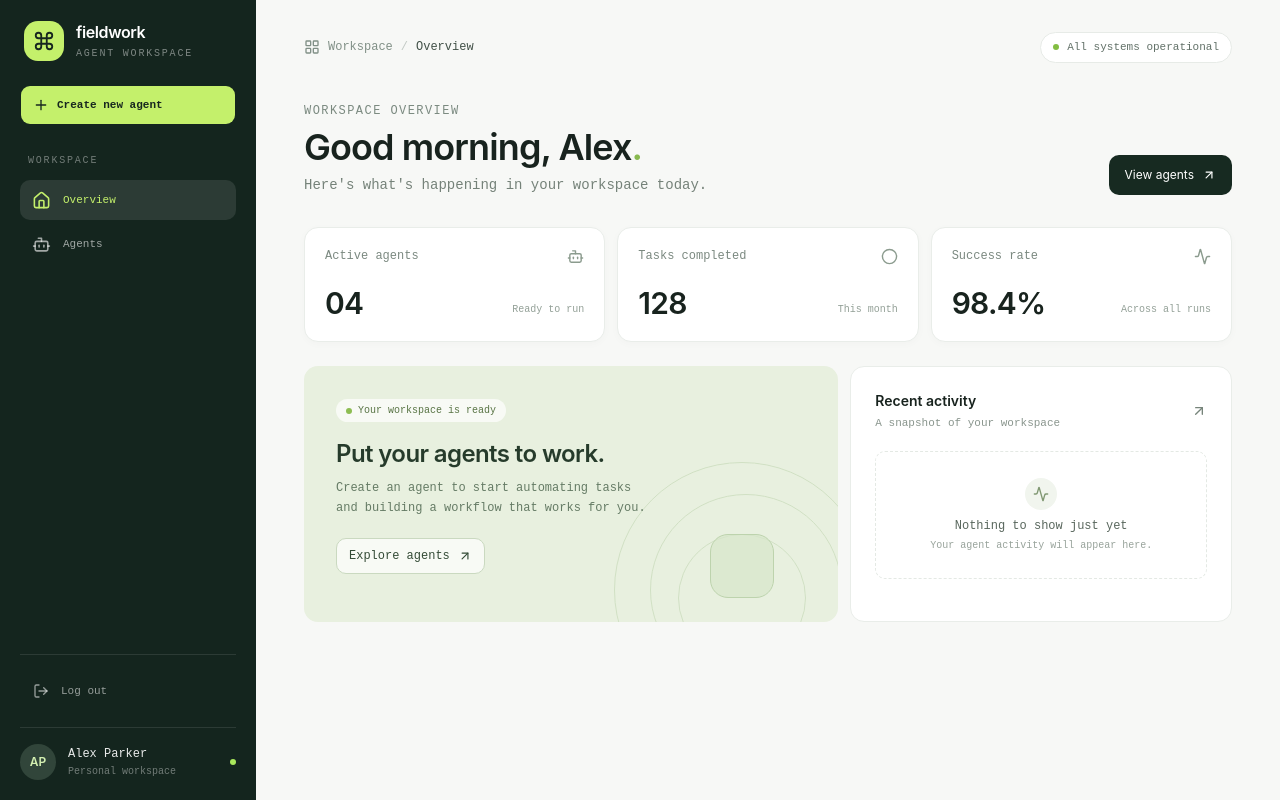
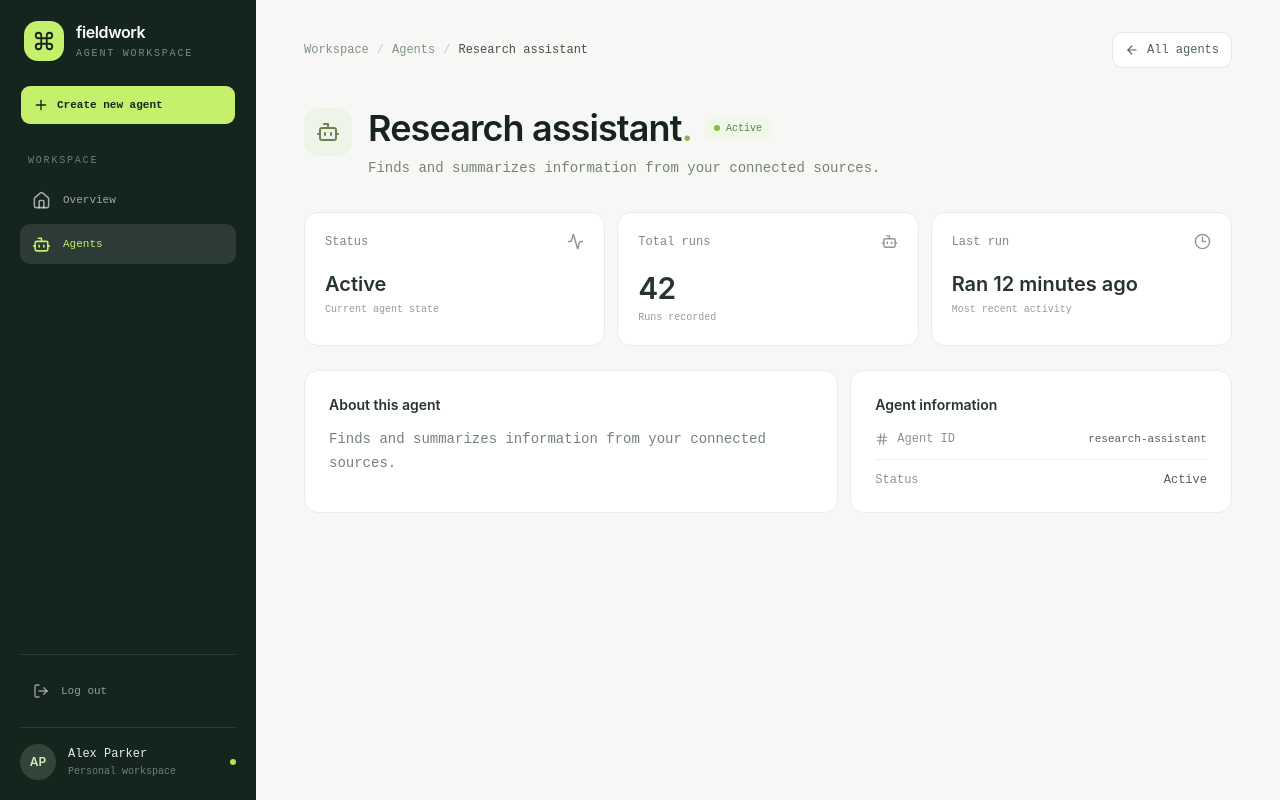
Before and after one commit to AlejandroPanos/agents, a React (Vite) app in the folder frontend/: page /agents/research-assistant in a window 1280 px wide. Before the commit this address led to /. Built offline with nearby package versions, Linux system fonts and the light colour scheme.

Commit message:
feat: agent detail page

```diff
--- a/frontend/src/App.tsx
+++ b/frontend/src/App.tsx
@@ -1,5 +1,6 @@
 import { BrowserRouter, Navigate, Route, Routes } from "react-router";
 import AgentsPage from "./pages/agents";
+import AgentDetailPage from "./pages/agent-detail";
 import OverviewPage from "./pages/overview";
 import { Sidebar } from "./components/navigation/sidebar";
 
@@ -12,6 +13,7 @@ function App() {
           <Routes>
             <Route path="/" element={<OverviewPage />} />
             <Route path="/agents" element={<AgentsPage />} />
+            <Route path="/agents/:agentId" element={<AgentDetailPage />} />
             <Route path="*" element={<Navigate to="/" replace />} />
           </Routes>
         </main>
--- a/frontend/src/components/navigation/sidebar.tsx
+++ b/frontend/src/components/navigation/sidebar.tsx
@@ -9,7 +9,7 @@ const navigation = [
 
 export function Sidebar() {
   return (
-    <aside className="flex w-[76px] shrink-0 flex-col bg-[#14251e] px-3 py-5 text-white sm:w-64 sm:px-5">
+    <aside className="flex w-19 shrink-0 flex-col bg-[#14251e] px-3 py-5 text-white sm:w-64 sm:px-5">
       <Link to="/" className="mb-6 flex items-center gap-3 px-1" aria-label="Agents home">
         <span className="flex size-10 shrink-0 items-center justify-center rounded-xl bg-[#c4f06b] text-[#17271f]">
           <Command size={22} />
--- /dev/null
+++ b/frontend/src/data/agents.ts
@@ -0,0 +1,21 @@
+export type AgentStatus = "Active" | "Paused";
+
+export interface Agent {
+  id: string;
+  name: string;
+  description: string;
+  status: AgentStatus;
+  lastRun: string;
+  runs: number;
+}
+
+export const agents: Agent[] = [
+  {
+    id: "research-assistant",
+    name: "Research assistant",
+    description: "Finds and summarizes information from your connected sources.",
+    status: "Active",
+    lastRun: "Ran 12 minutes ago",
+    runs: 42,
+  },
+];
--- a/frontend/src/lib/utils.ts
+++ b/frontend/src/lib/utils.ts
@@ -1 +1 @@
-export { cn } from "cn"
+export { cn } from "cn";
--- /dev/null
+++ b/frontend/src/pages/agent-detail.tsx
@@ -0,0 +1,120 @@
+import { Activity, ArrowLeft, Bot, Clock3, Hash } from "lucide-react";
+import { Link, Navigate, useParams } from "react-router";
+import { agents } from "../data/agents";
+
+function AgentDetailPage() {
+  const { agentId } = useParams();
+  const agent = agents.find((item) => item.id === agentId);
+
+  if (!agent) {
+    return <Navigate to="/agents" replace />;
+  }
+
+  return (
+    <div className="mx-auto max-w-6xl">
+      <header className="mb-10 flex items-center justify-between gap-4">
+        <div className="flex items-center gap-2 text-xs text-[#819087]">
+          <Link to="/" className="transition-colors hover:text-[#425148]">
+            Workspace
+          </Link>
+          <span className="text-[#c2c9c4]">/</span>
+          <Link to="/agents" className="transition-colors hover:text-[#425148]">
+            Agents
+          </Link>
+          <span className="text-[#c2c9c4]">/</span>
+          <span className="truncate font-medium text-[#425148]">{agent.name}</span>
+        </div>
+        <Link
+          to="/agents"
+          className="inline-flex h-9 shrink-0 items-center gap-2 rounded-lg border border-[#e3e9e3] bg-white px-3 text-xs text-[#526157] transition-colors hover:bg-[#f5f7f4]"
+        >
+          <ArrowLeft size={14} />
+          <span className="hidden sm:inline">All agents</span>
+        </Link>
+      </header>
+
+      <section className="mb-8 flex flex-wrap items-start gap-4">
+        <span className="flex size-12 shrink-0 items-center justify-center rounded-xl bg-[#eff4e9] text-[#688452]">
+          <Bot size={24} />
+        </span>
+        <div className="min-w-0 flex-1">
+          <div className="flex flex-wrap items-center gap-3">
+            <h1 className="font-sans text-3xl font-semibold tracking-tight text-[#18231e] sm:text-4xl">
+              {agent.name}
+              <span className="text-[#88b94f]">.</span>
+            </h1>
+            <span
+              className={`inline-flex items-center gap-1.5 rounded-full px-2.5 py-1 text-[10px] ${
+                agent.status === "Active"
+                  ? "bg-[#eff7e8] text-[#5b7f43]"
+                  : "bg-[#f1f3f1] text-[#79847c]"
+              }`}
+            >
+              <span
+                className={`size-1.5 rounded-full ${
+                  agent.status === "Active" ? "bg-[#83bd42]" : "bg-[#aab2ac]"
+                }`}
+              />
+              {agent.status}
+            </span>
+          </div>
+          <p className="mt-2 max-w-2xl text-sm leading-6 text-[#758279]">{agent.description}</p>
+        </div>
+      </section>
+
+      <section className="mb-6 grid gap-3 sm:grid-cols-3" aria-label="Agent statistics">
+        <article className="rounded-xl border border-[#e9ede9] bg-white p-5">
+          <div className="flex items-center justify-between text-xs text-[#7b8980]">
+            Status
+            <Activity size={17} className="text-[#8b9b8e]" />
+          </div>
+          <p className="mt-5 font-sans text-xl font-semibold text-[#28352d]">{agent.status}</p>
+          <p className="mt-1 text-[10px] text-[#93a097]">Current agent state</p>
+        </article>
+        <article className="rounded-xl border border-[#e9ede9] bg-white p-5">
+          <div className="flex items-center justify-between text-xs text-[#7b8980]">
+            Total runs
+            <Bot size={17} className="text-[#8b9b8e]" />
+          </div>
+          <p className="mt-5 font-sans text-3xl font-semibold tracking-tight text-[#28352d]">
+            {agent.runs}
+          </p>
+          <p className="mt-1 text-[10px] text-[#93a097]">Runs recorded</p>
+        </article>
+        <article className="rounded-xl border border-[#e9ede9] bg-white p-5">
+          <div className="flex items-center justify-between text-xs text-[#7b8980]">
+            Last run
+            <Clock3 size={17} className="text-[#8b9b8e]" />
+          </div>
+          <p className="mt-5 font-sans text-xl font-semibold text-[#28352d]">{agent.lastRun}</p>
+          <p className="mt-1 text-[10px] text-[#93a097]">Most recent activity</p>
+        </article>
+      </section>
+
+      <section className="grid gap-3 lg:grid-cols-[1.4fr_1fr]">
+        <article className="rounded-xl border border-[#e9ede9] bg-white p-5 sm:p-6">
+          <h2 className="font-sans text-sm font-semibold text-[#28352d]">About this agent</h2>
+          <p className="mt-3 text-sm leading-6 text-[#758279]">{agent.description}</p>
+        </article>
+        <article className="rounded-xl border border-[#e9ede9] bg-white p-5 sm:p-6">
+          <h2 className="font-sans text-sm font-semibold text-[#28352d]">Agent information</h2>
+          <dl className="mt-4 space-y-3">
+            <div className="flex items-center justify-between gap-3 text-xs">
+              <dt className="flex items-center gap-2 text-[#89958d]">
+                <Hash size={14} />
+                Agent ID
+              </dt>
+              <dd className="truncate font-mono text-[11px] text-[#526157]">{agent.id}</dd>
+            </div>
+            <div className="flex items-center justify-between gap-3 border-t border-[#edf0ed] pt-3 text-xs">
+              <dt className="text-[#89958d]">Status</dt>
+              <dd className="font-medium text-[#526157]">{agent.status}</dd>
+            </div>
+          </dl>
+        </article>
+      </section>
+    </div>
+  );
+}
+
+export default AgentDetailPage;
--- a/frontend/src/pages/agents.tsx
+++ b/frontend/src/pages/agents.tsx
@@ -1,29 +1,6 @@
 import { ArrowUpRight, Bot, Clock3 } from "lucide-react";
 import { Link } from "react-router";
-
-const agents = [
-  {
-    name: "Research assistant",
-    description: "Finds and summarizes information from your connected sources.",
-    status: "Active",
-    lastRun: "Ran 12 minutes ago",
-    runs: "42 runs",
-  },
-  {
-    name: "Inbox triage",
-    description: "Organizes incoming requests and drafts suggested responses.",
-    status: "Active",
-    lastRun: "Ran 1 hour ago",
-    runs: "86 runs",
-  },
-  {
-    name: "Release notes",
-    description: "Turns recent changes into clear, reader-friendly release notes.",
-    status: "Paused",
-    lastRun: "Ran yesterday",
-    runs: "18 runs",
-  },
-];
+import { agents } from "../data/agents";
 
 function AgentsPage() {
   return (
@@ -38,7 +15,7 @@ function AgentsPage() {
         </div>
         <div className="flex items-center gap-2 rounded-full border border-[#e7ebe7] bg-white px-3 py-1.5 text-[11px] text-[#627168]">
           <span className="size-1.5 rounded-full bg-[#83bd42]" />
-          2 active
+          {agents.filter((agent) => agent.status === "Active").length} active
         </div>
       </header>
 
@@ -50,19 +27,17 @@ function AgentsPage() {
           <h1 className="font-sans text-3xl font-semibold tracking-tight text-[#18231e] sm:text-4xl">
             Agents<span className="text-[#88b94f]">.</span>
           </h1>
-          <p className="mt-2 text-sm text-[#758279]">
-            Manage the agents that help get work done.
-          </p>
+          <p className="mt-2 text-sm text-[#758279]">Manage the agents that help get work done.</p>
         </div>
         <div className="rounded-lg border border-[#e3e9e3] bg-white px-3 py-2 text-xs text-[#647268]">
-          3 agents
+          {agents.length} {agents.length === 1 ? "agent" : "agents"}
         </div>
       </section>
 
       <section className="space-y-3" aria-label="Your agents">
         {agents.map((agent) => (
           <article
-            key={agent.name}
+            key={agent.id}
             className="flex flex-wrap items-center gap-4 rounded-xl border border-[#e9ede9] bg-white p-4 shadow-[0_2px_8px_rgba(27,45,34,0.025)] sm:p-5"
           >
             <span className="flex size-11 shrink-0 items-center justify-center rounded-xl bg-[#eff4e9] text-[#688452]">
@@ -92,16 +67,16 @@ function AgentsPage() {
                   <Clock3 size={12} />
                   {agent.lastRun}
                 </span>
-                <span>{agent.runs}</span>
+                <span>{agent.runs} runs</span>
               </div>
             </div>
-            <button
-              type="button"
+            <Link
+              to={`/agents/${agent.id}`}
               aria-label={`Open ${agent.name}`}
               className="flex size-9 shrink-0 items-center justify-center rounded-lg text-[#87948b] transition-colors hover:bg-[#f3f6f2] hover:text-[#344b36]"
             >
               <ArrowUpRight size={17} />
-            </button>
+            </Link>
           </article>
         ))}
       </section>
```
Also changed, not shown: frontend/src/pages/overview.tsx (line endings or trailing spaces).
